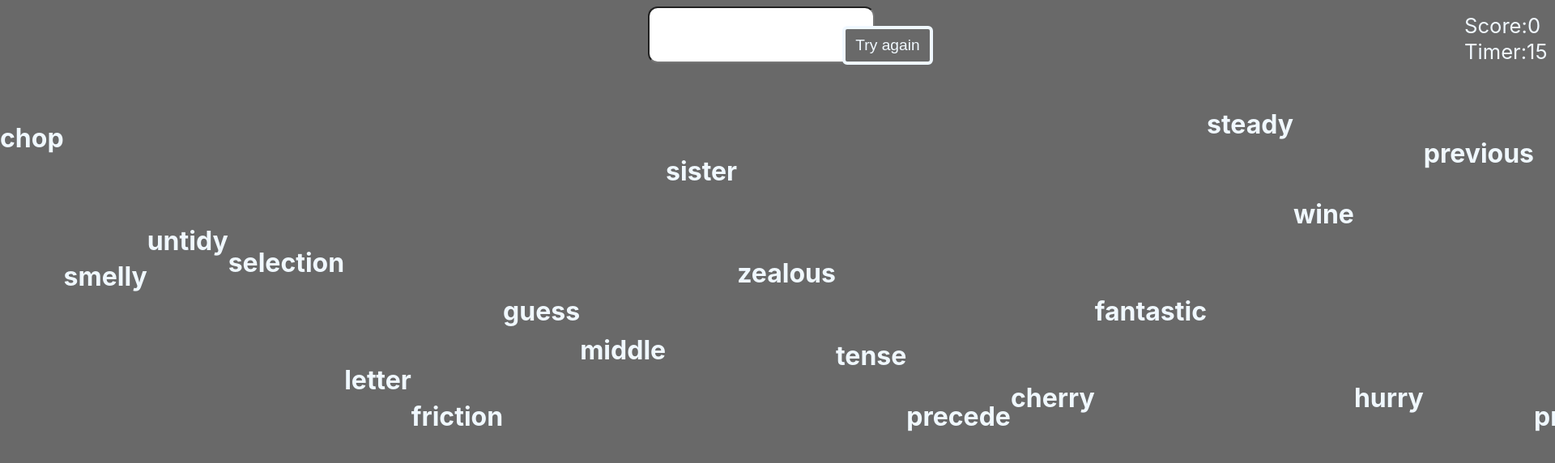
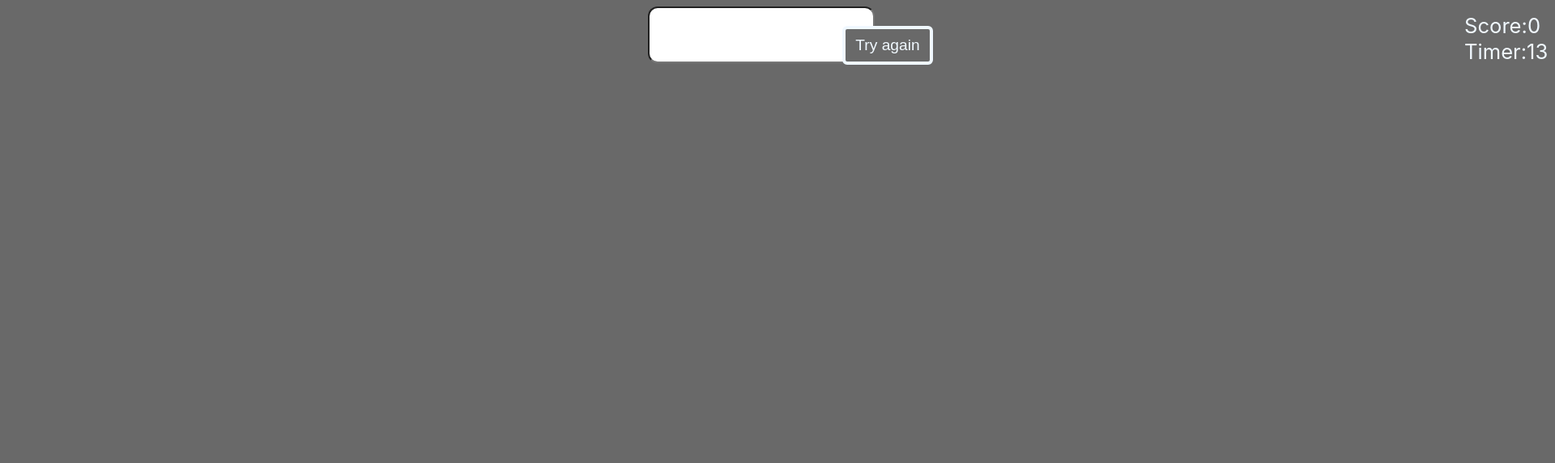
Before and after one commit to Mike2081/Speed-Typr, a React (Create React App) app in the folder Front-end/: page /page in a window 1280 px wide. Shown: the top 572 px of the page at 81% size, 1920 px wide, since content can reach past the window. Built offline with nearby package versions, Linux system fonts and the light colour scheme.

Commit message:
Added word fetch calls for back-end

```diff
--- a/Front-end/src/Assets/Javascript/Page.js
+++ b/Front-end/src/Assets/Javascript/Page.js
@@ -6,32 +6,24 @@ export default class Page extends Component {
         super();
         this.input = React.createRef();
         this.state = {
-            words:[
-            'chop',
-            'smelly',
-            'untidy',
-            'selection',
-            'letter',
-            'friction',
-            'guess',
-            'middle',
-            'sister',
-            'zealous',
-            'tense',
-            'precede',
-            'cherry',
-            'fantastic',
-            'steady',
-            'wine',
-            'hurry',
-            'previous',
-            'practice',
-        ],
+            words:[],
             input: '',
             score:0,
-            count: 20
+            count: 20,
         }
     };
+
+    //fetch call
+    getWords = () => {
+        fetch("http://localhost:8080//words-array")
+        .then(response => response.json())
+        .then(data =>{
+            this.setState({
+                words: data
+            });
+        });
+    };
+
     handleChange = (e) =>{
         this.setState({
             input:e.target.value
```
